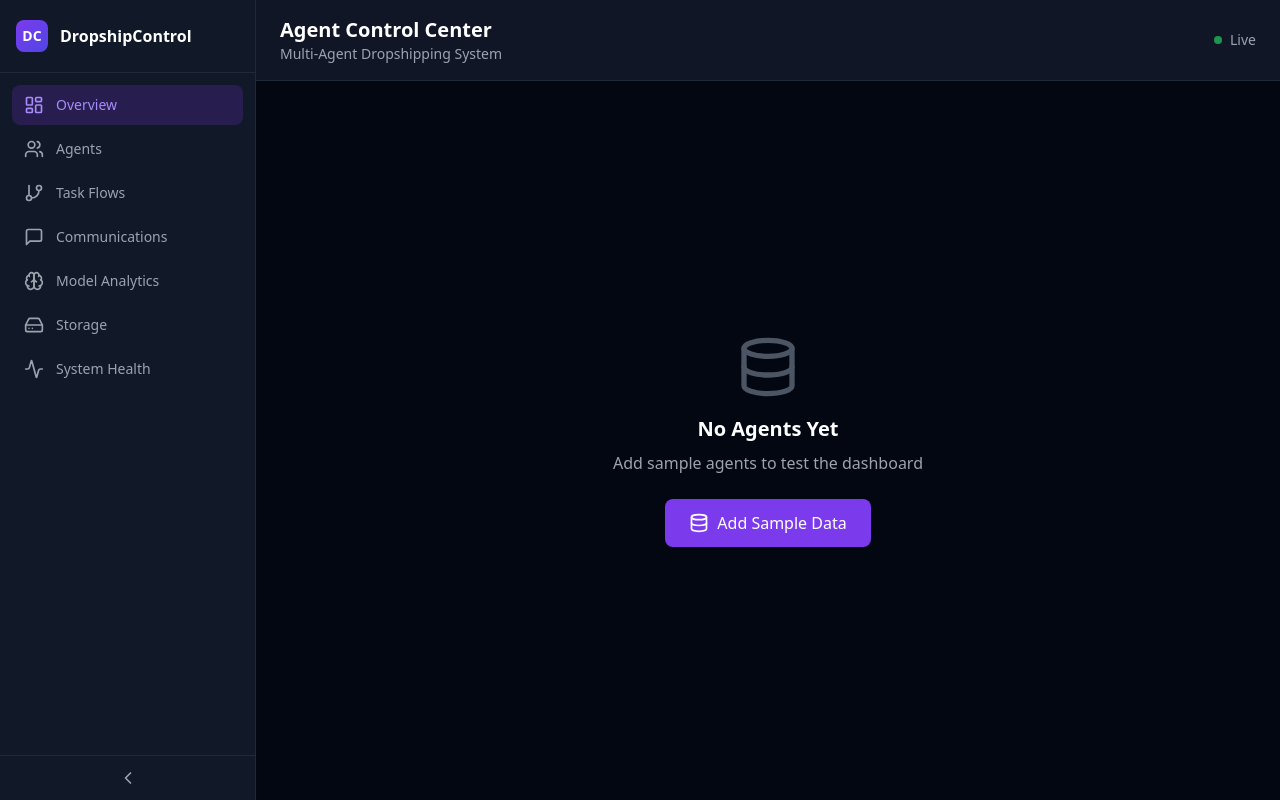
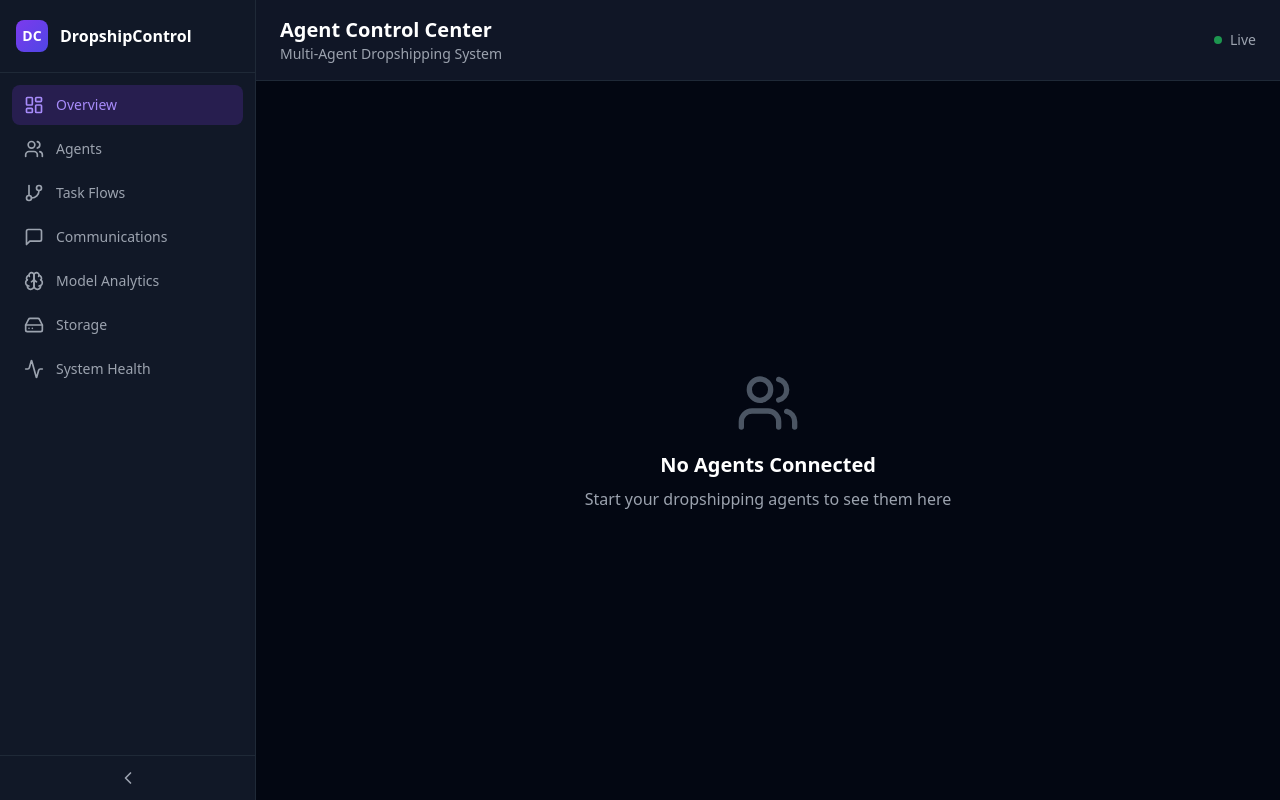
Before and after one commit to jijinvjdev-lgtm/Openclaw-agent-dashboard-, a Next.js app: page / in a window 1280 px wide. Built offline with nearby package versions, Linux system fonts and the light colour scheme; no server answers; the database is empty.

Commit message:
Remove dummy data, show empty state for real agents

```diff
--- a/src/components/Dashboard.tsx
+++ b/src/components/Dashboard.tsx
@@ -11,7 +11,7 @@ import { StoragePanel } from '@/components/StoragePanel';
 import { SystemHealth } from '@/components/SystemHealth';
 import { StatsBar } from '@/components/StatsBar';
 import { Sidebar } from '@/components/Sidebar';
-import { Menu, X, LayoutDashboard, Users, GitBranch, MessageSquare, Brain, HardDrive, Activity, Database } from 'lucide-react';
+import { Menu, X, LayoutDashboard, Users, GitBranch, MessageSquare, Brain, HardDrive, Activity } from 'lucide-react';
 
 const tabs = [
   { id: 'overview', label: 'Overview', icon: LayoutDashboard },
@@ -38,7 +38,6 @@ export function Dashboard() {
   } = useDashboardStore();
   const [loading, setLoading] = useState(true);
   const [error, setError] = useState<string | null>(null);
-  const [seeding, setSeeding] = useState(false);
 
   const loadData = async () => {
     try {
@@ -59,33 +58,6 @@ export function Dashboard() {
       setError('Unable to connect to server.');
     } finally {
       setLoading(false);
-    }
-  };
-
-  const addSampleData = async () => {
-    setSeeding(true);
-    try {
-      const sampleAgents = [
-        { name: 'Trends Scout', role: 'Product Research', emoji: '🔍', status: 'running', skills: '["market-analysis","trend-detection"]', authorities: '["read-data"]', modelPrimary: 'minimax-portal/MiniMax-M2.5', totalTasks: 45, totalCalls: 123, totalTokens: 45000 },
-        { name: 'Supplier Intel', role: 'Supplier Analysis', emoji: '📦', status: 'idle', skills: '["supplier-research"]', authorities: '["read-data"]', modelPrimary: 'minimax-portal/MiniMax-M2.5', totalTasks: 32, totalCalls: 89, totalTokens: 28000 },
-        { name: 'Risk Model', role: 'Risk Assessment', emoji: '⚖️', status: 'running', skills: '["risk-analysis"]', authorities: '["read-data","write-reports"]', modelPrimary: 'minimax-portal/MiniMax-M2.5', modelFallback: 'minimax-portal/MiniMax-M2', totalTasks: 28, totalCalls: 67, totalTokens: 19000 },
-        { name: 'Validator', role: 'Product Validation', emoji: '✅', status: 'idle', skills: '["validation"]', authorities: '["read-data"]', modelPrimary: 'minimax-portal/MiniMax-M2.5', totalTasks: 56, totalCalls: 145, totalTokens: 52000 },
-        { name: 'Content Creator', role: 'Listing Content', emoji: '✍️', status: 'running', skills: '["content-writing"]', authorities: '["read-data","write-content"]', modelPrimary: 'minimax-portal/MiniMax-M2.5', totalTasks: 89, totalCalls: 234, totalTokens: 87000 },
-      ];
-
-      for (const agent of sampleAgents) {
-        await fetch('/api/agents', {
-          method: 'POST',
-          headers: { 'Content-Type': 'application/json' },
-          body: JSON.stringify(agent),
-        });
-      }
-
-      await loadData();
-    } catch (err) {
-      console.error('Failed to add sample data:', err);
-    } finally {
-      setSeeding(false);
     }
   };
 
@@ -141,17 +113,9 @@ export function Dashboard() {
     if (agents.length === 0) {
       return (
         <div className="flex flex-col items-center justify-center h-full min-h-[400px] text-center px-4">
-          <Database className="w-16 h-16 text-gray-600 mb-4" />
-          <h2 className="text-xl font-semibold text-white mb-2">No Agents Yet</h2>
-          <p className="text-gray-400 mb-6">Add sample agents to test the dashboard</p>
-          <button
-            onClick={addSampleData}
-            disabled={seeding}
-            className="px-6 py-3 bg-violet-600 text-white rounded-lg hover:bg-violet-700 disabled:opacity-50 flex items-center gap-2"
-          >
-            <Database className="w-5 h-5" />
-            {seeding ? 'Adding Sample Data...' : 'Add Sample Data'}
-          </button>
+          <Users className="w-16 h-16 text-gray-600 mb-4" />
+          <h2 className="text-xl font-semibold text-white mb-2">No Agents Connected</h2>
+          <p className="text-gray-400">Start your dropshipping agents to see them here</p>
         </div>
       );
     }
```
